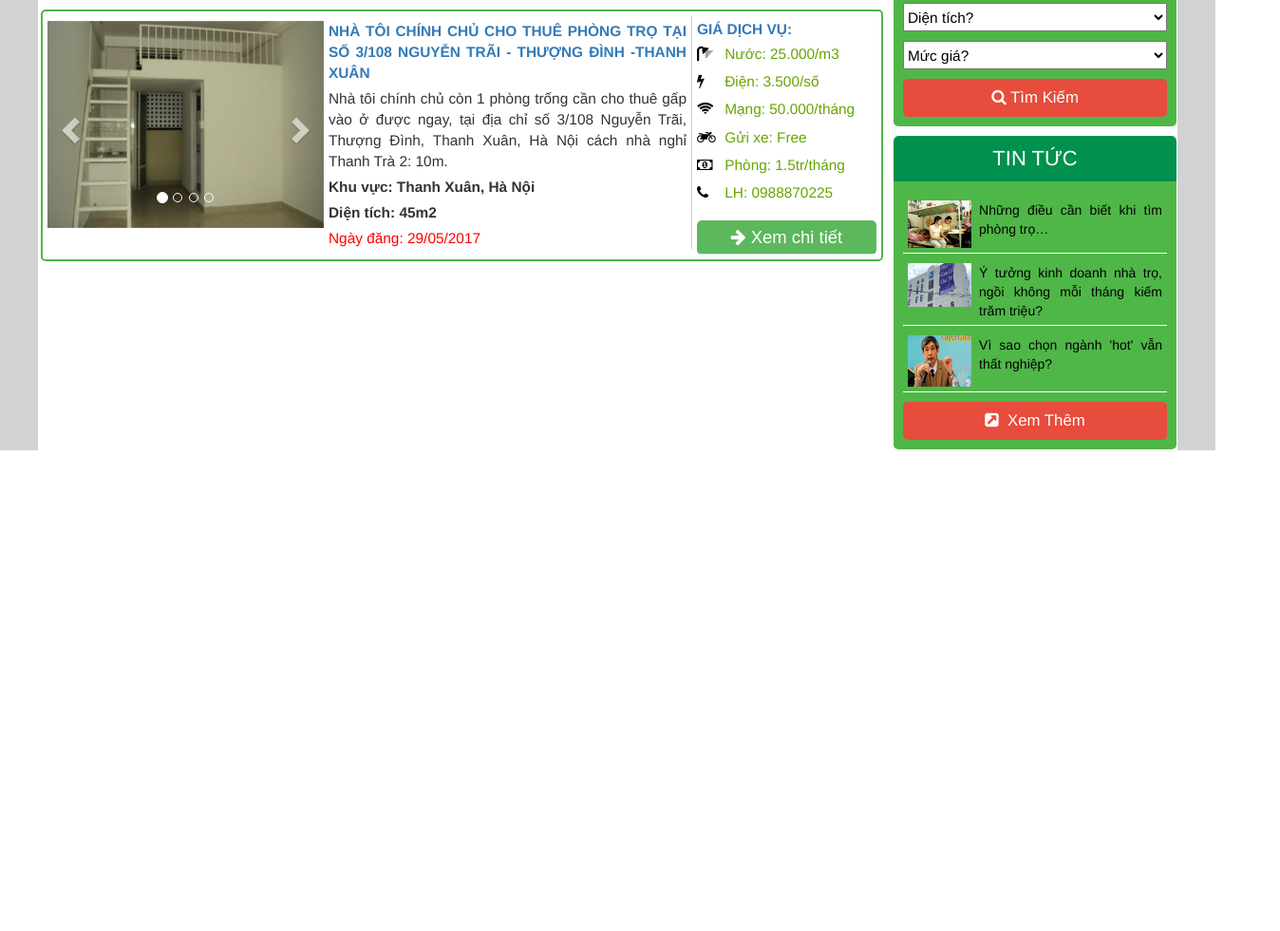
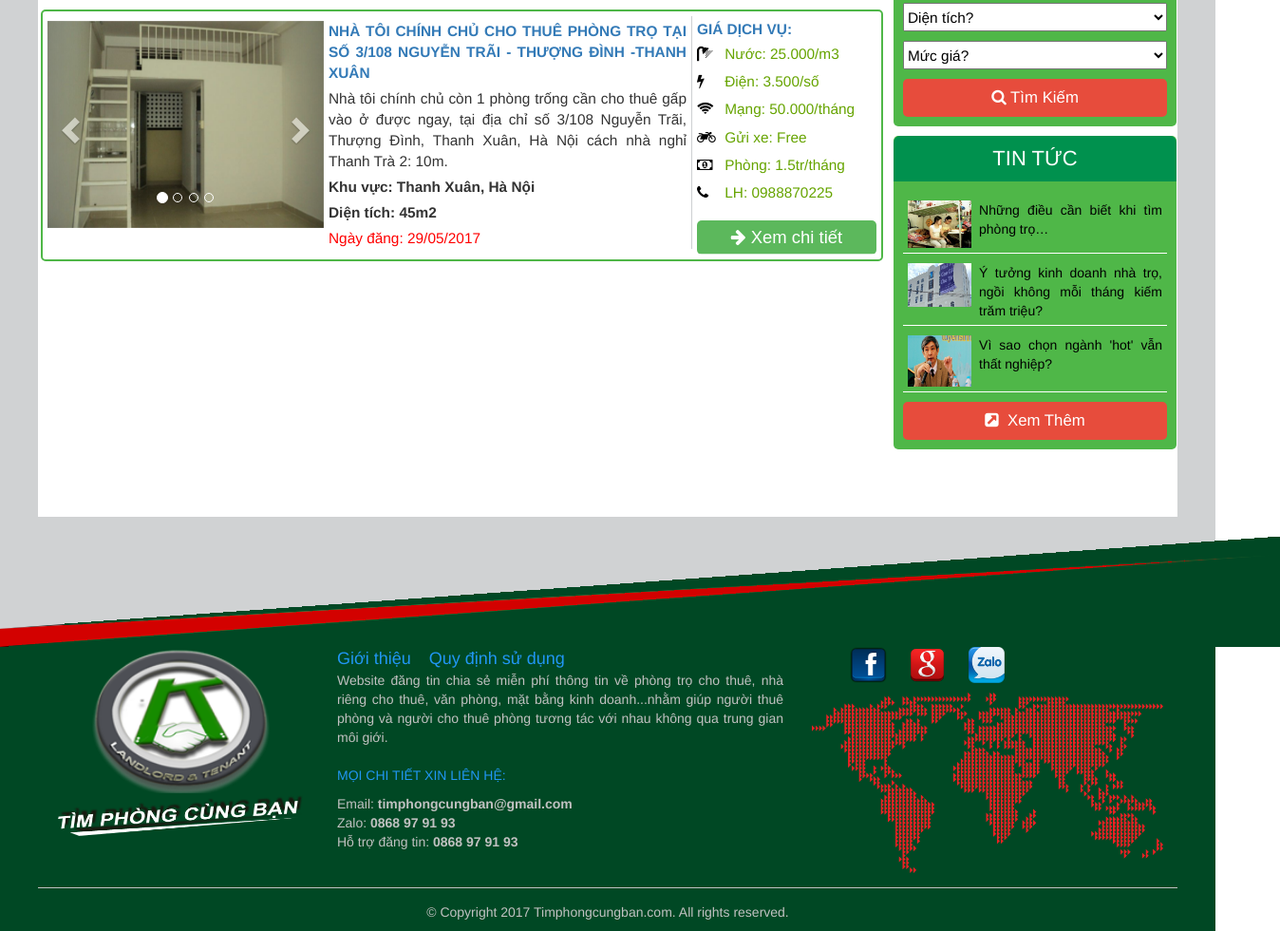
Before and after one commit to congtrinh0209/first_project, a website: page app/home.html in a window 1280 px wide. Shown: the part 827-1807 px from the top of the page at 95% size, 1348 px wide, since content can reach past the window. Before the commit the page ends 1301 px from the top, so only its background shows below. Drawn offline with nearby package versions, Linux system fonts and the light colour scheme; a web font is replaced by a local one.

Commit message:
noi dung phan footer

```diff
--- a/app/data.json
+++ b/app/data.json
@@ -20,8 +20,8 @@
     {
       "user": "",
       "title": "NHÀ TÔI CHÍNH CHỦ CHO THUÊ PHÒNG TRỌ TẠI SỐ 3/108 NGUYỄN TRÃI - THƯỢNG ĐÌNH -THANH XUÂN",
-      "summary": "Nhà tôi chính chủ còn 1 phòng trống cần cho thuê gấp vào ở được ngay, tại địa chỉ số 3/108 NguyễnTrãi, Thượng Đình, Thanh Xuân, Hà Nội cách nhà nghỉ Thanh Trà 2 10m.",
-      "content": "Nhà cao cấp giá bình dân chỉ 2tr5 bạn đã sở hữu 1 phòng sạch sẽ và an ninh nhất quận 9. Đếnxemlà mê liền  Giảm 10 cho bạn thuê phòng lần đầu tiên Hiện tại bên mình đang có phòng trọ cho thuê, mìnhxin mô tả thông tin như sau Địa chỉ SỐ 3/108 Nguyễn Trãi, Thượng Đình, Thanh Xuân, Hà Nội.  Nhà gần chợvà siêu thị bạn thoải mái nấu những món ăn mà mình yêu thích nhé- Gần các trường ĐH giao thông vận tải, Đsư phạm kĩ thuật thuận lợi cho các bạn sinh viên  Gần nơi sầm uất như VINCOM PLAZA, siêu thị CoopMart, cây xăng Tân phú, bệnh viện quận 9.... Toàn bộ phòng được lát gạch men nên phòng ốc rất sạch sẽ và cao cấp. Vì số lượng có hạn nên gọi ngay cho mình để đặt phòng nhé. (MS. HẰNG)",
+      "summary": "Nhà tôi chính chủ còn 1 phòng trống cần cho thuê gấp vào ở được ngay, tại địa chỉ số 3/108 Nguyễn Trãi, Thượng Đình, Thanh Xuân, Hà Nội cách nhà nghỉ Thanh Trà 2 10m.",
+      "content": "Nhà cao cấp giá bình dân chỉ 2tr5 bạn đã sở hữu 1 phòng sạch sẽ và an ninh nhất quận 9. Đến xem là mê liền...</br> * Giảm 10% cho bạn thuê phòng lần đầu tiên. Hiện tại bên mình đang có phòng trọ cho thuê, mình xin mô tả thông tin như sau:</br> - Địa chỉ: SỐ 3/108 Nguyễn Trãi, Thượng Đình, Thanh Xuân, Hà Nội. Nhà gần chợ và siêu thị bạn thoải mái nấu những món ăn mà mình yêu thích nhé</br>- Gần các trường ĐH giao thông vận tải, ĐH sư phạm kĩ thuật thuận lợi cho các bạn sinh viên - Gần nơi sầm uất như VINCOM PLAZA, siêu thị CoopMart, cây xăng Tân phú, bệnh viện quận 9....</br>- Toàn bộ phòng được lát gạch men nên phòng ốc rất sạch sẽ và cao cấp.</br> Vì số lượng có hạn nên gọi ngay cho mình để đặt phòng nhé. (MS. HẰNG)",
       "area": "45m2",
       "post_date": "29/05/2017",
       "price": "1.5tr/tháng",
@@ -36,7 +36,7 @@
     {
       "title": "NHÀ TÔI CHÍNH CHỦ CHO THUÊ PHÒNG TRỌ TẠI SỐ 3/108 NGUYỄN TRÃI - THƯỢNG ĐÌNH -THANH XUÂN",
       "summary": "Nhà tôi chính chủ còn 1 phòng trống cần cho thuê gấp vào ở được ngay, tại địa chỉ số 3/108 Nguyễn Trãi, Thượng Đình, Thanh Xuân, Hà Nội cách nhà nghỉ Thanh Trà 2: 10m.",
-      "content": "Nhà cao cấp giá bình dân chỉ 2tr5 bạn đã sở hữu 1 phòng sạch sẽ và an ninh nhất quận 9. Đến xem là mê liền * Giảm 10% cho bạn thuê phòng lần đầu tiên Hiện tại bên mình đang có phòng trọ cho thuê, mình xin mô tả thông tin như sau: Địa chỉ: SỐ 3/108 Nguyễn Trãi, Thượng Đình, Thanh Xuân, Hà Nội.  Nhà gần chợ và siêu thị bạn thoải mái nấu những món ăn mà mình yêu thích nhé- Gần các trường ĐH giao thông vận tải, ĐH sư phạm kĩ thuật thuận lợi cho các bạn sinh viên - Gần nơi sầm uất như VINCOM PLAZA, siêu thị CoopMart, cây xăng Tân phú, bệnh viện quận 9....- Toàn bộ phòng được lát gạch men nên phòng ốc rất sạch sẽ và cao cấp. Vì số lượng có hạn nên gọi ngay cho mình để đặt phòng nhé. (MS. HẰNG)",
+      "content": "Nhà cao cấp giá bình dân chỉ 2tr5 bạn đã sở hữu 1 phòng sạch sẽ và an ninh nhất quận 9. Đến xem là mê liền...</br> * Giảm 10% cho bạn thuê phòng lần đầu tiên. Hiện tại bên mình đang có phòng trọ cho thuê, mình xin mô tả thông tin như sau:</br> - Địa chỉ: SỐ 3/108 Nguyễn Trãi, Thượng Đình, Thanh Xuân, Hà Nội. Nhà gần chợ và siêu thị bạn thoải mái nấu những món ăn mà mình yêu thích nhé</br>- Gần các trường ĐH giao thông vận tải, ĐH sư phạm kĩ thuật thuận lợi cho các bạn sinh viên - Gần nơi sầm uất như VINCOM PLAZA, siêu thị CoopMart, cây xăng Tân phú, bệnh viện quận 9....</br>- Toàn bộ phòng được lát gạch men nên phòng ốc rất sạch sẽ và cao cấp.</br> Vì số lượng có hạn nên gọi ngay cho mình để đặt phòng nhé. (MS. HẰNG)",
       "area": "45m2",
       "post_date": "29/05/2017",
       "price": "1.5tr/tháng",
--- a/app/home.html
+++ b/app/home.html
@@ -466,7 +466,45 @@
 					</aside>
 					<div class="clear"></div>
 			</main>
-			<footer></footer>
+			<footer>
+					<img class="top-footer" src="./images/img-footer/footer1.png">
+					<div class="footer-content">
+							<div class="wrapper-fcontent">
+									<div class="f-content1 col-xs-12 col-xs-3">
+											<img src="./images/img-footer/logo-face.png">
+											<img src="./images/img-footer/slogan.png">
+									</div>
+									<div class="f-content2 col-xs-12 col-xs-5">
+											<ul class="footer-nav">
+													<li class="item"><a href="../HTML/about_us.html">Giới thiệu</a></li>
+													<li class="item"><a href="../HTML/quydinh.html">Quy định sử dụng</a></li>
+											</ul>
+											<div class="text-copyright">
+													<p>Website đăng tin chia sẻ miễn phí thông tin về phòng trọ cho thuê, nhà riêng cho thuê, văn phòng, mặt bằng kinh doanh...nhằm giúp người thuê phòng và người cho thuê phòng tương tác với nhau không qua trung gian môi giới.</p></br>
+													<p style="color: #2196F3;margin-bottom: 10px !important;">MỌI CHI TIẾT XIN LIÊN HỆ:</p>
+													<p>Email: <strong>timphongcungban@gmail.com</strong><br>
+													</p>
+													<p>Zalo: <strong>0868 97 91 93</strong></p>
+													<p>Hỗ trợ đăng tin: <strong>0868 97 91 93</strong><br><p>
+											</div>
+									</div>
+									<div class="footer-link col-xs-12 col-xs-4">
+											<div class="row1">
+													<a href="https://www.facebook.com/Timphongcungbancom-1064749426960008/"><img src="./images/img-footer/face-icon.png" title="FacePage"></a>
+													<a href="https://plus.google.com/u/0/105034502578187630822"><img src="./images/img-footer/google-icon.png" title="Google"></a>
+													<a href="https://chat.zalo.me/"><img src="./images/img-footer/zalo-icon.png" title="Zalo"></a>
+											</div>
+											<div class="row2">
+													<img src="./images/img-footer/img-footer.png">
+											</div>
+									</div>
+									<div class="clear"></div>
+									<div class="bot-footer">
+											<p>© Copyright 2017 Timphongcungban.com. All rights reserved.</p>
+									</div>
+							</div>
+					</div>
+			</footer>
 	</div>
 	<script src="./js/jquery-3.2.0.min.js"></script>
 	<script src="./js/bootstrap.min.js"></script>
--- a/app/sass/_footer.scss
+++ b/app/sass/_footer.scss
@@ -0,0 +1,66 @@
+.top-footer{
+
+}
+.footer-content{
+    padding-bottom:10px;
+    color: #c1c1c1;
+    background-color: #004824;
+   .wrapper-fcontent{
+     width: 1200px;
+     margin: 0 auto;
+     .f-content1{
+       text-align: center;
+       img:nth-child(1){width: 70%;};
+       img:nth-child(2){width: 100%;}
+     }
+     .f-content2{
+       text-align: justify;
+       .footer-nav{
+         .item{
+           display: inline-block;
+           padding-right: 15px;
+           &:hover a{
+             color: red;
+           }
+           a{
+             color: #2196F3;
+             font-size: 18px;
+           }
+         }
+       }
+       .text-copyright{}
+     }
+     .footer-link{
+       .row1{
+        margin-left: 20px;
+          a{
+          display: inline-block;
+          width: 11%;
+          margin-left: 20px;
+          img{
+            width: 100%;
+            &:hover{
+              opacity: 0.8;
+              cursor: pointer;
+            }
+          }
+        }
+       }
+       .row2{
+         img{
+           margin-top: 10px;
+           width: 100%;
+         }
+       }
+     }
+     .bot-footer{
+       border-top: 1px solid #c1c1c1;
+       margin-top: 15px;
+       padding-top: 15px;
+       text-align: center;
+       p{ color: #c1c1c1;
+       }
+     }
+
+   }
+}
--- a/app/sass/home.scss
+++ b/app/sass/home.scss
@@ -166,9 +166,11 @@ img{
     max-width: 1200px;
     background-color: white;
     margin: 0 auto;
+    padding-bottom: 70px;
     @import "main";
   }
   footer{
+    padding-top: 20px;
     @import "footer";
   }
 }
```
Also changed, not shown: app/css/home.css, app/images/img-footer/face-icon.png (added), app/images/img-footer/footer1.png (added), app/images/img-footer/google-icon.png (added), app/images/img-footer/img-footer.png (added), app/images/img-footer/logo-face.png (added), app/images/img-footer/slogan.png (added), app/images/img-footer/zalo-icon.png (added).
